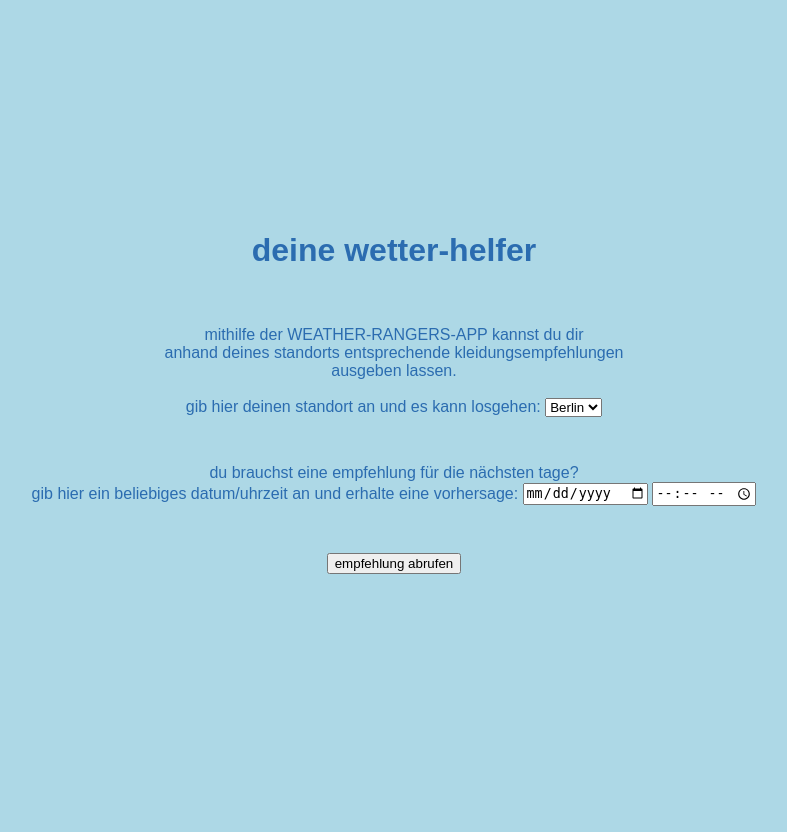
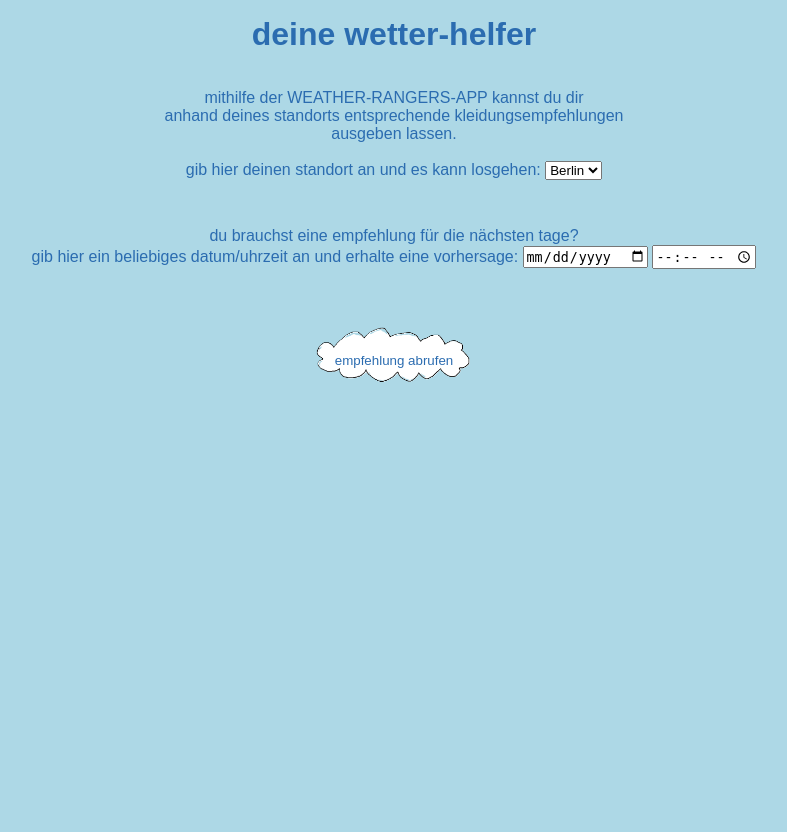
Before and after one commit to kseniia-koverska/weather_ranger, a Flask app: page / in a window 1280 px wide. Shown: the whole page, without its empty margins (246-1033 px from the left). Before the commit the page ends 574 px from the top, so only its background shows below. Run offline with Flask 3, Linux system fonts and the light colour scheme.

Commit message:
small changes in index.html

```diff
--- a/frontend/Wetter/templates/index.html
+++ b/frontend/Wetter/templates/index.html
@@ -10,8 +10,8 @@
 
 <h1>deine wetter-helfer</h1>
 
+<div class="input_form">
 	<form method="POST">
-
 		<p>
 		mithilfe der WEATHER-RANGERS-APP kannst du dir <br>
 		anhand deines standorts entsprechende kleidungsempfehlungen <br>
@@ -23,15 +23,15 @@ gib hier deinen standort an und es kann losgehen:
 		</select>
 		</p>
 
-<p>
-du brauchst eine empfehlung für die nächsten tage?<br>
+
+		<p>du brauchst eine empfehlung für die nächsten tage?<br>
 		gib hier ein beliebiges datum/uhrzeit an und erhalte eine vorhersage:
 		<input type="date" name="datum" required>
 		<input type="time" id="uhrzeit" name="uhrzeit" required>
-<p>
-
-<button id="api-btn" class="cld-btn" type="submit">empfehlung abrufen</button>
+		</p>
+		<button id="api-btn" class="cloud-btn" type="submit">empfehlung abrufen</button>
 	</form>
+</div>
 <!-- TESTING
 <h2>Hier kommt was zurück aus dem Backend (wenn abgeschickt)</h2>
 {% if submits %}
--- a/static/style.css
+++ b/static/style.css
@@ -1,17 +1,14 @@
 body {
-    	background-color: lightblue;
-    	font-family: Arial, sans-serif;
+    background-color: lightblue;
+    font-family: Arial, sans-serif;
 	color: #2b6cb0;
 	text-align: center;
-	display: flex;
-	flex-direction: column;
-	justify-content: center;
-	align-items: center;
 	height: 100vh;
 	margin: 0;
-	padding: 0;
+	padding: 1em;
 
 }
+
 
 form {
 	display: flex;
@@ -19,6 +16,10 @@ form {
 	align-items: center;
 	gap: 15px;
 	margin-top: 20px;
+}
+
+h1 {
+	margin: auto
 }
 
 .cloud-btn {
@@ -40,9 +41,9 @@ form {
 }
 
 .empfehlung {
-	align-content: normal;
+	text-align: start;
 	background-color: aliceblue;
-	border: 1px solid black;
+	border: 1px dashed white;
 	display: none;
-	padding: 1em;
+	padding: 2px;
 }
```
Lines whose indentation alone changed are shown as unchanged.
